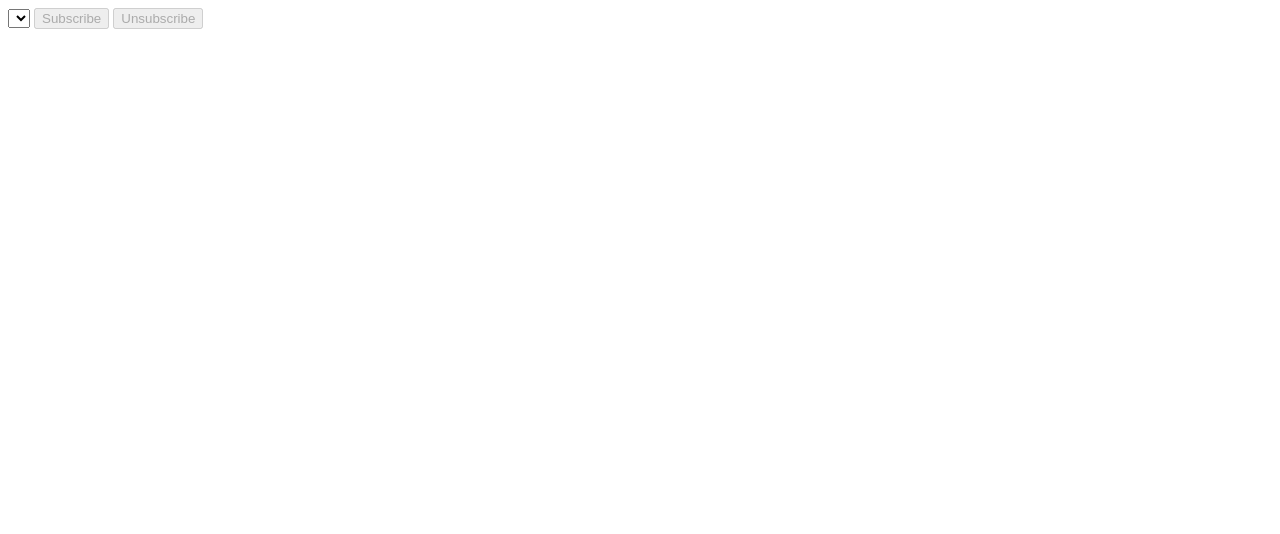
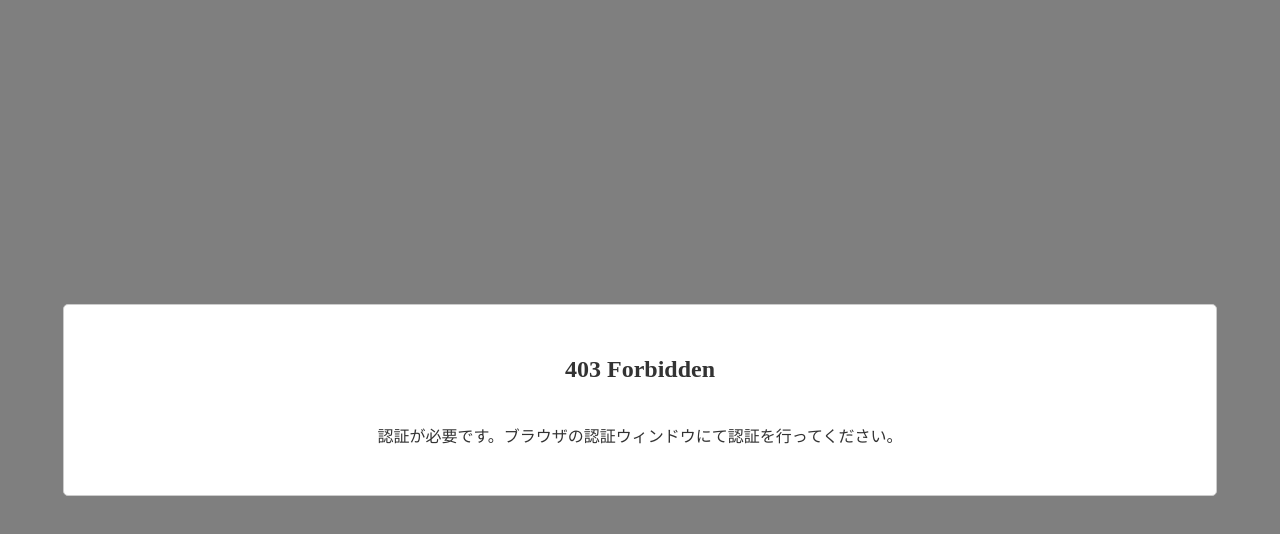
Before and after one commit to tomacheese/telcheck, a website: page src/public/index.html in a window 1280 px wide. Drawn offline with Linux system fonts and the light colour scheme; no server answers.

Commit message:
feat: デザインをまともにした

```diff
--- a/docker-compose.yml
+++ b/docker-compose.yml
@@ -7,6 +7,9 @@ services:
       - type: bind
         source: ./data
         target: /data
+      - type: bind
+        source: ./src/public
+        target: /app/public
     ports:
       - 8080:80
     init: true
--- a/src/public/index.html
+++ b/src/public/index.html
@@ -5,11 +5,28 @@
     <meta name="viewport" content="width=device-width, initial-scale=1.0" />
     <title>telcheck</title>
     <link rel="manifest" href="/manifest.json" />
+    <link rel="stylesheet" href="style.css" />
   </head>
   <body>
-    <select id="destination-name"></select>
-    <button id="subscribe">Subscribe</button>
-    <button id="unsubscribe">Unsubscribe</button>
+    <main>
+      <div class="form">
+        <div class="destination">
+          <select id="destination-name"></select>
+        </div>
+
+        <div class="buttons">
+          <button id="subscribe">Subscribe</button>
+          <button id="unsubscribe">Unsubscribe</button>
+        </div>
+      </div>
+    </main>
+
+    <div id="modal" class="is-active">
+      <div class="modal-content">
+        <h2 class="modal-title">403 Forbidden</h2>
+        <p class="modal-text">認証が必要です。ブラウザの認証ウィンドウにて認証を行ってください。</p>
+      </div>
+    </div>
 
     <script src="script.js"></script>
     <script>
--- a/src/public/script.js
+++ b/src/public/script.js
@@ -163,13 +163,17 @@ const subscribeButton = document.querySelector('#subscribe')
 const unsubscribeButton = document.querySelector('#unsubscribe')
 /** @type {HTMLSelectElement | null} */
 const destinationNameSelect = document.querySelector('#destination-name')
+/** @type {HTMLDivElement | null} */
+const modal = document.querySelector('#modal')
+
 if (
   subscribeButton == null ||
   unsubscribeButton == null ||
-  destinationNameSelect == null
+  destinationNameSelect == null ||
+  modal == null
 ) {
   throw new Error(
-    'subscribeButton, unsubscribeButton, destinationNameInput is null'
+    'subscribeButton, unsubscribeButton, destinationNameInput, modal is null'
   )
 }
 
@@ -178,6 +182,8 @@ unsubscribeButton.disabled = true
 initDestinationNameSelect(destinationNameSelect).then(() => {
   subscribeButton.disabled = false
   unsubscribeButton.disabled = false
+
+  modal.classList.remove('is-active')
 })
 
 subscribeButton.addEventListener('click', async () => {
--- /dev/null
+++ b/src/public/style.css
@@ -0,0 +1,140 @@
+body {
+  margin: 0;
+  padding: 0;
+  width: 100%;
+  height: 100vh;
+  max-height: 100vh;
+}
+
+main {
+  width: 100%;
+  height: 100%;
+  display: flex;
+  justify-content: center;
+  align-items: center;
+}
+
+.form {
+  display: flex;
+  flex-direction: column;
+  align-items: center;
+  width: 90%;
+  margin: 0 auto;
+  padding: 2em 0;
+  border: 1px solid #cccccc;
+  border-radius: 5px;
+  background-color: #fff;
+  color: #333333;
+  font-size: 1em;
+}
+
+.destination {
+  display: inline-flex;
+  align-items: center;
+  position: relative;
+  width: 90%;
+}
+
+.destination::after {
+  position: absolute;
+  right: 15px;
+  width: 10px;
+  height: 7px;
+  background-color: #535353;
+  clip-path: polygon(0 0, 100% 0, 50% 100%);
+  content: '';
+  pointer-events: none;
+}
+
+.destination select {
+  appearance: none;
+  width: 100%;
+  height: 2.8em;
+  padding: 0.4em calc(0.8em + 30px) 0.4em 0.8em;
+  border: 1px solid #cccccc;
+  border-radius: 3px;
+  background-color: #fff;
+  color: #333333;
+  font-size: 1em;
+  cursor: pointer;
+}
+
+.buttons {
+  display: flex;
+  justify-content: space-between;
+  margin-top: 1em;
+  width: 90%;
+}
+
+button {
+  display: flex;
+  justify-content: center;
+  align-items: center;
+  max-width: 250px;
+  width: 100%;
+  margin: 0 auto;
+  padding: 0.9em 2em;
+  border-radius: 5px;
+  background-color: #fff;
+  font-size: 1em;
+  cursor: pointer;
+}
+
+button:hover {
+  opacity: 0.8;
+}
+
+button#subscribe {
+  border: 1px solid #2589d0;
+  color: #2589d0;
+}
+
+button#unsubscribe {
+  border: 1px solid #ff0000;
+  color: #ff0000;
+}
+
+#modal {
+  display: flex;
+  justify-content: center;
+  align-items: center;
+  position: fixed;
+  top: 0;
+  left: 0;
+  width: 100%;
+  height: 100vh;
+  max-height: 100%;
+  background-color: rgba(0, 0, 0, 0.5);
+  z-index: 1;
+
+  transition: opacity 1s, visibility 1s;
+  opacity: 0;
+  visibility: hidden;
+}
+
+#modal.is-active {
+  opacity: 1;
+  visibility: visible;
+}
+
+.modal-content {
+  display: flex;
+  flex-direction: column;
+  align-items: center;
+  width: 90%;
+  margin: 0 auto;
+  padding: 2em 0;
+  border: 1px solid #cccccc;
+  border-radius: 5px;
+  background-color: #fff;
+  color: #333333;
+  font-size: 1em;
+}
+
+.modal-content h2 {
+  margin-bottom: 1em;
+}
+
+.modal-content p {
+  margin-bottom: 1em;
+}
```
Also changed, not shown: src/web/api.ts (+9 -0 lines).
